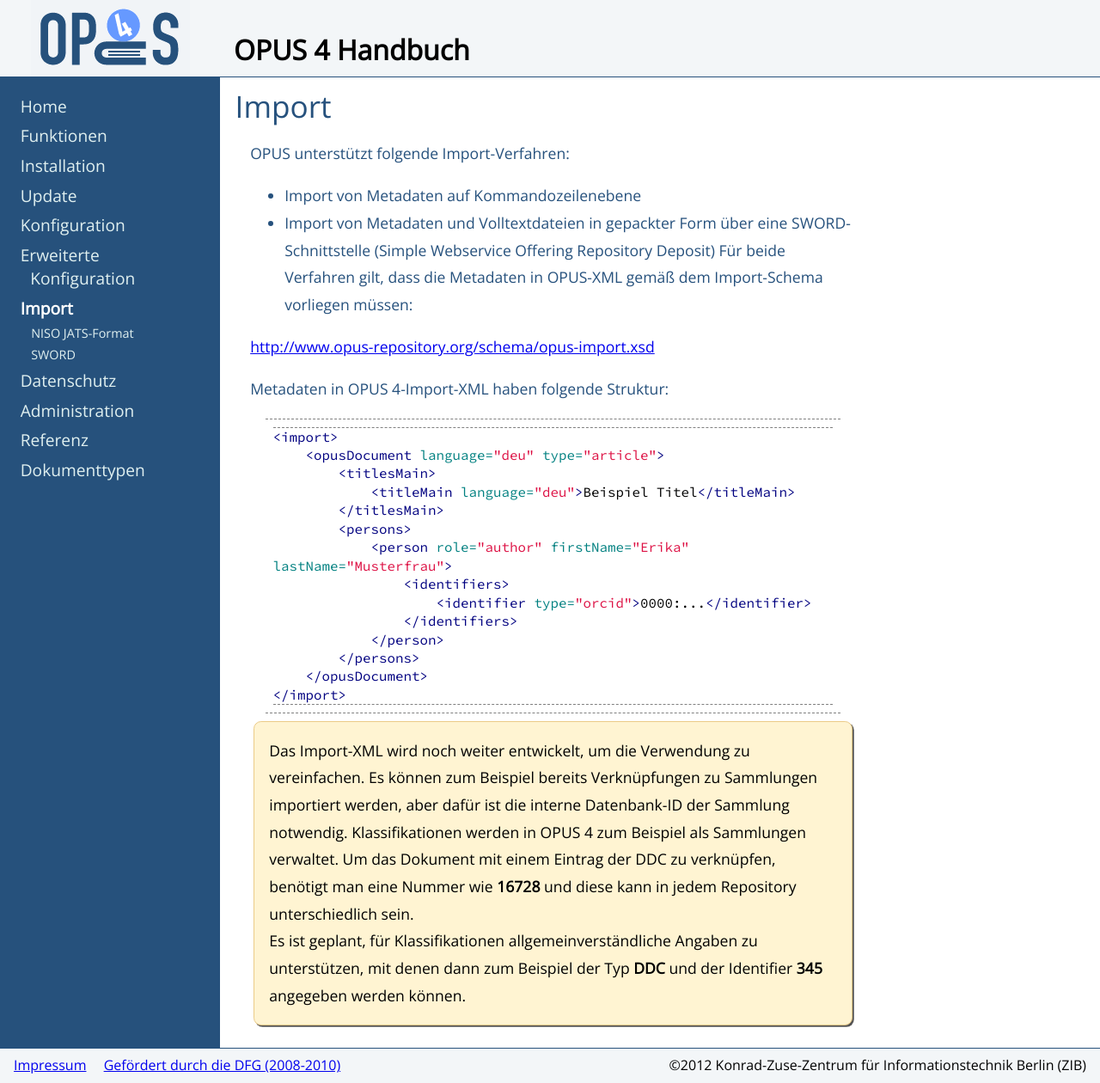
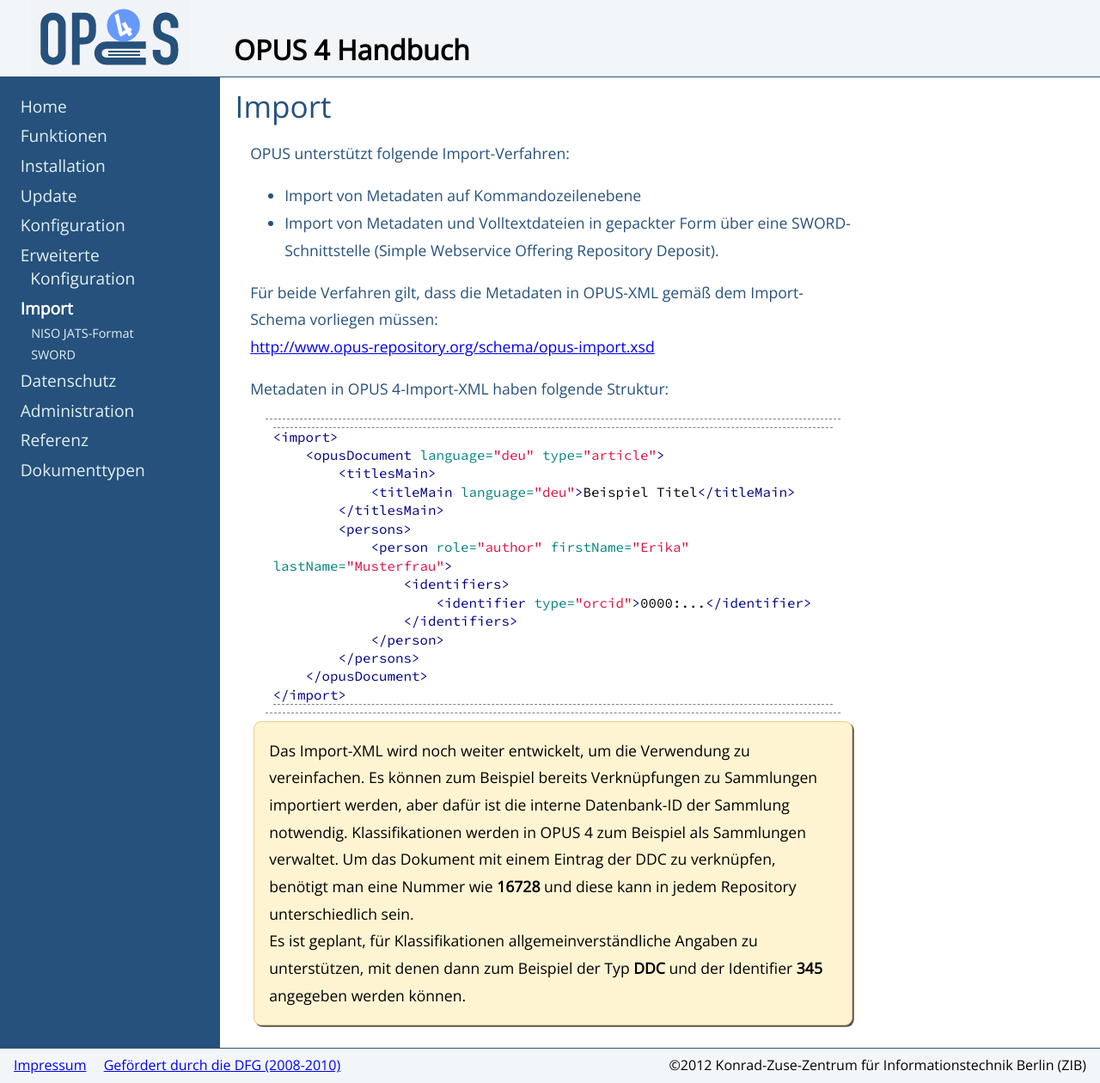
Before and after one commit to OPUS4/userdoc, a Jekyll site: the page built from import/index.md, in a window 1280 px wide. Shown: the whole page at 86% size. Built offline with Jekyll 4.4.1, drawn with Linux system fonts in a browser that asks for light colours.

```diff
--- a/import/index.md
+++ b/import/index.md
@@ -8,7 +8,8 @@ weight: 65
 OPUS unterstützt folgende Import-Verfahren:
 
 * Import von Metadaten auf Kommandozeilenebene
-* Import von Metadaten und Volltextdateien in gepackter Form über eine SWORD-Schnittstelle (Simple Webservice Offering Repository Deposit)
+* Import von Metadaten und Volltextdateien in gepackter Form über eine SWORD-Schnittstelle (Simple Webservice Offering Repository Deposit).
+
 Für beide Verfahren gilt, dass die Metadaten in OPUS-XML gemäß dem Import-Schema vorliegen müssen:
 <br />
 <http://www.opus-repository.org/schema/opus-import.xsd>
```
